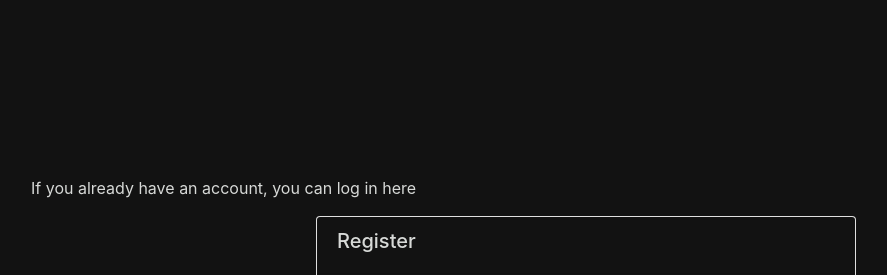
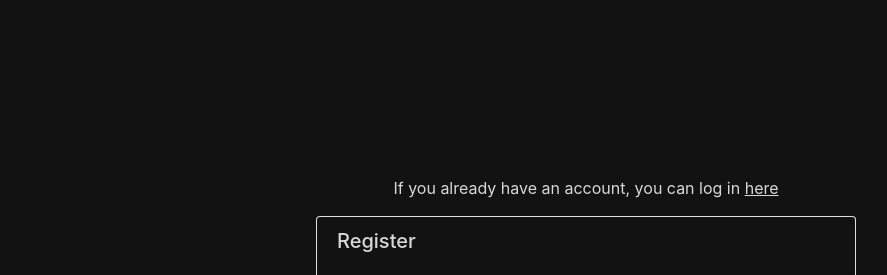
Before and after one commit to jboyd8/jamieboydphotography, a Django app: page /useraccounts/register in a window 1280 px wide. Shown: the part 80-355 px from the top of the page, without its empty margins (54-941 px from the left). Run offline with Django 3.2, Linux system fonts and the light colour scheme; some libraries are stand-ins or nearby versions.

Commit message:
feat: styles for register page already logged in line

```diff
--- a/jamieboydphoto/static/css/style.css
+++ b/jamieboydphoto/static/css/style.css
@@ -129,6 +129,17 @@ section {
     background-color: #d7d9d7;
 }
 
+/* Register */
+
+.reg-login {
+    text-align: center;
+}
+
+/* added underline so link is obvious */
+.reg-login a {
+    text-decoration: underline;
+}
+
 
 
 /* Footer */
```
